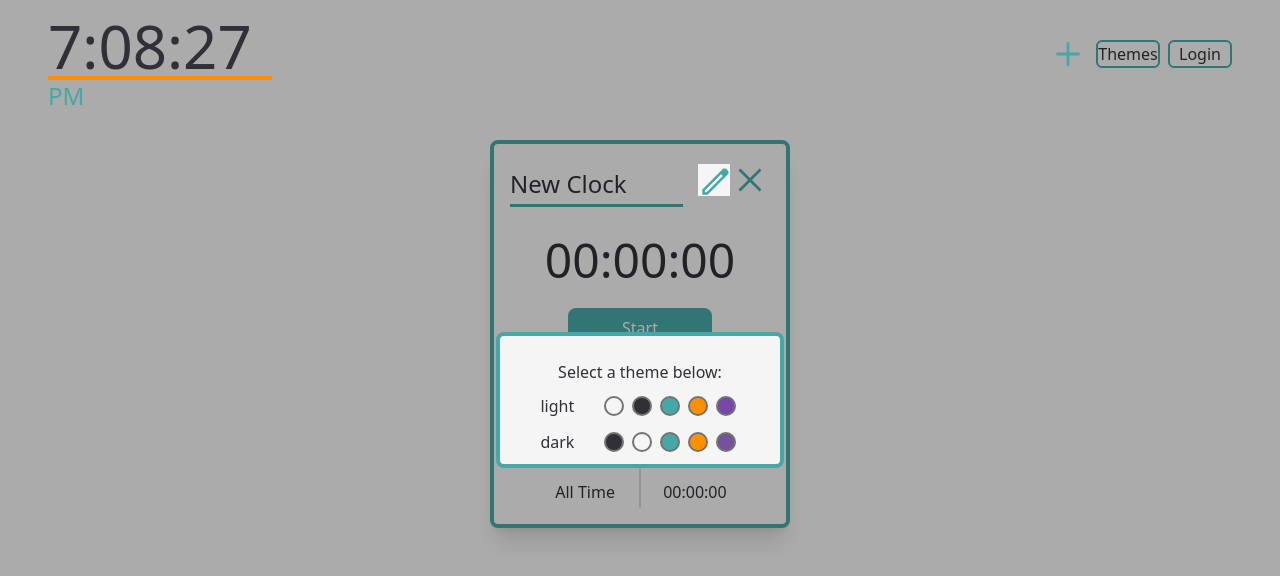
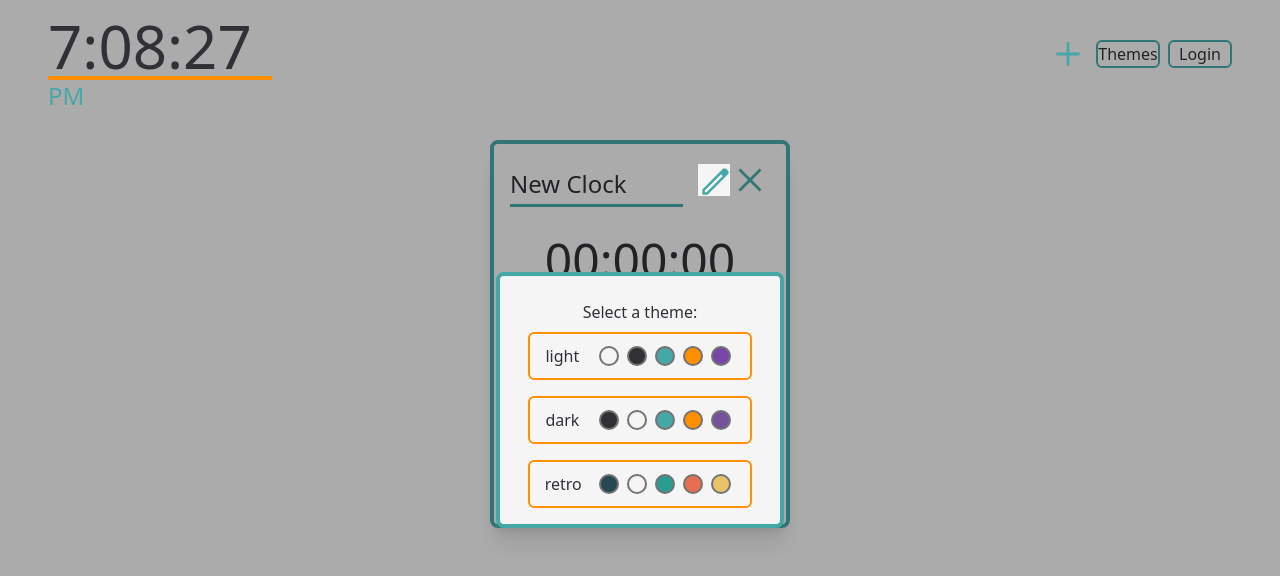
Before and after one commit to percouple/multiwatch-next, a Next.js app: page / in a window 1280 px wide. Both pictures are taken after a click on the element "Themes". Shown: the top 576 px of the page. Built offline with nearby package versions, Linux system fonts and the light colour scheme.

Commit message:
misclick fix - added one theme

```diff
--- a/app/components/state-cards/ThemesDisplay.js
+++ b/app/components/state-cards/ThemesDisplay.js
@@ -4,8 +4,8 @@ import { displayThemes } from "./themesData";
 
 export default function ThemesDisplay() {
   const dispatch = useDispatch();
-  const clickHandler = (e) => {
-    dispatch(setTheme(e.target.id));
+  const clickHandler = (name) => {
+    dispatch(setTheme(name));
   };
 
   return (
@@ -13,17 +13,16 @@ export default function ThemesDisplay() {
       className="flex flex-col justify-around items-center p-2 pt-6 w-72 h-auto absolute rounded-lg border-4 border-accent-1 top-30% z-30 bg-bkg"
       id="themesDisplay"
     >
-      <div>Select a theme below: </div>
+      <div>Select a theme: </div>
       {displayThemes.map((theme, idx) => {
         const [name] = Object.keys(theme);
         return (
           <div
             key={idx}
-            id={name}
-            className="w-[85%] mt-2 flex justify-around items-center hover:bg-neutral-400 transition duration-300 rounded-md cursor-pointer"
-            onClick={clickHandler}
+            className={`w-[85%] flex justify-around items-center rounded-md m-2 p-2 border-accent-2 border-2 hover:bg-neutral-600 transition duration-300 cursor-pointer`}
+            onClick={() => clickHandler(name)}
           >
-            <h2>{name}</h2>
+            <h2 onClick={() => clickHandler(name)}>{name}</h2>
             <div className="flex justify-center items-center">
               {theme[name].map((color, idx) => {
                 return (
@@ -31,6 +30,7 @@ export default function ThemesDisplay() {
                     key={idx}
                     style={{ backgroundColor: color }}
                     className="w-[15px] h-[15px] rounded-full p-2 m-1 border-neutral-500 border-2"
+                    onClick={() => clickHandler(name)}
                   ></div>
                 );
               })}
--- a/app/components/state-cards/themesData.js
+++ b/app/components/state-cards/themesData.js
@@ -17,4 +17,13 @@ export const displayThemes = [
       "hsl(270, 31.1%, 46.7%)",
     ],
   },
+  {
+    retro: [
+      "hsl(197, 37%, 24%)",
+      "hsl(0, 0%, 96.1%)",
+      "hsl(173, 58%, 39%)",
+      "hsl(12, 76%, 61%)",
+      "hsl(43, 74%, 66%)",
+    ],
+  },
 ];
--- a/app/components/state/slices/themeSlice.js
+++ b/app/components/state/slices/themeSlice.js
@@ -1,6 +1,5 @@
 // frontend/state/themeSlice.js
 import { createSlice } from "@reduxjs/toolkit";
-import { getUserThemePreference } from '../../../util/stateUtils';
 
 const initialState = {
   theme: 'light', // Default theme
--- a/app/globals.css
+++ b/app/globals.css
@@ -18,4 +18,11 @@
     --color-accent2: 34deg 100% 49.8%;
     --color-edit-clock: 270deg 31.1% 46.7%;
   }
+  div[theme="retro"] {
+    --color-bkg: 197deg 37% 24%;
+    --color-txt: 0deg 0% 96.1%;
+    --color-accent1: 173deg 58% 39%;
+    --color-accent2: 12deg 76% 61%;
+    --color-edit-clock: 43deg 74% 66%;
+  }
 }
--- a/app/helper-functions.js
+++ b/app/helper-functions.js
@@ -1,4 +1,3 @@
-
 // Converts seconds to formatted time
 export const secondsToTime = (secs) => {
   let years = "",
@@ -84,5 +83,10 @@ export const nonTailwindColors = {
     clockOn: 'hsl(34, 100%, 49.8%)',
     clockOff: 'hsl(179, 41.1%, 46.7%)',
     editing: 'hsl(270deg 41.1% 46.7%)',
-  }
+  },
+  retro: {
+    clockOn: 'hsl(12, 76%, 61%)',
+    clockOff: 'hsl(173, 58%, 39%)',
+    editing: 'hsl(43, 74%, 66%)',
+  },
 }
```
